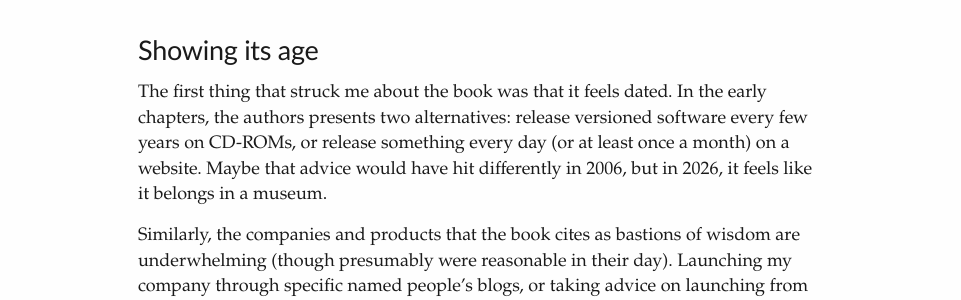
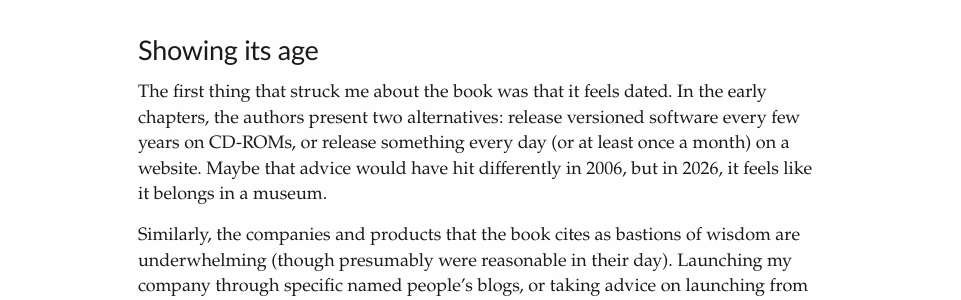
Before and after one commit to Kali89/kali89.github.io, a Jekyll site: the page built from _posts/2026-11-06-getting-real.md, in a window 1280 px wide and 900 px high. Shown: the part 420-720 px from the top of the window, without its empty margins (159-1120 px from the left). Built offline with Jekyll 4.4.1, drawn with Linux system fonts in a browser that asks for light colours; some of the changed text lies outside the part shown.

Commit message:
Better typography

```diff
--- a/_posts/2026-11-06-getting-real.md
+++ b/_posts/2026-11-06-getting-real.md
@@ -15,7 +15,7 @@ Painters.
 ## Showing its age
 
 The first thing that struck me about the book was that it feels dated. In the
-early chapters, the authors presents two alternatives: release versioned
+early chapters, the authors present two alternatives: release versioned
 software every few years on CD-ROMs, or release something every day (or at
 least once a month) on a website. Maybe that advice would have hit differently
 in 2006, but in 2026, it feels like it belongs in a museum.
@@ -43,7 +43,7 @@ anything else all but impossible.
 I've worked at companies of a variety of sizes. The smallest was probably
 around 10-15 people (not counting my own start up), and the biggest was
 around 150,000 (although in tech, I'd say Spotify hit around 8,000 while I was
-there).  The book is unashamedly focussed on small companies and start ups, and while it
+there). The book is unashamedly focussed on small companies and start ups, and while it
 says that these techniques can be used at larger companies, there was one part
 that really led me to think that might not be the case.
 
```
Also changed, not shown: other parts of _posts/2026-11-06-getting-real.md (+1 -1 lines).
